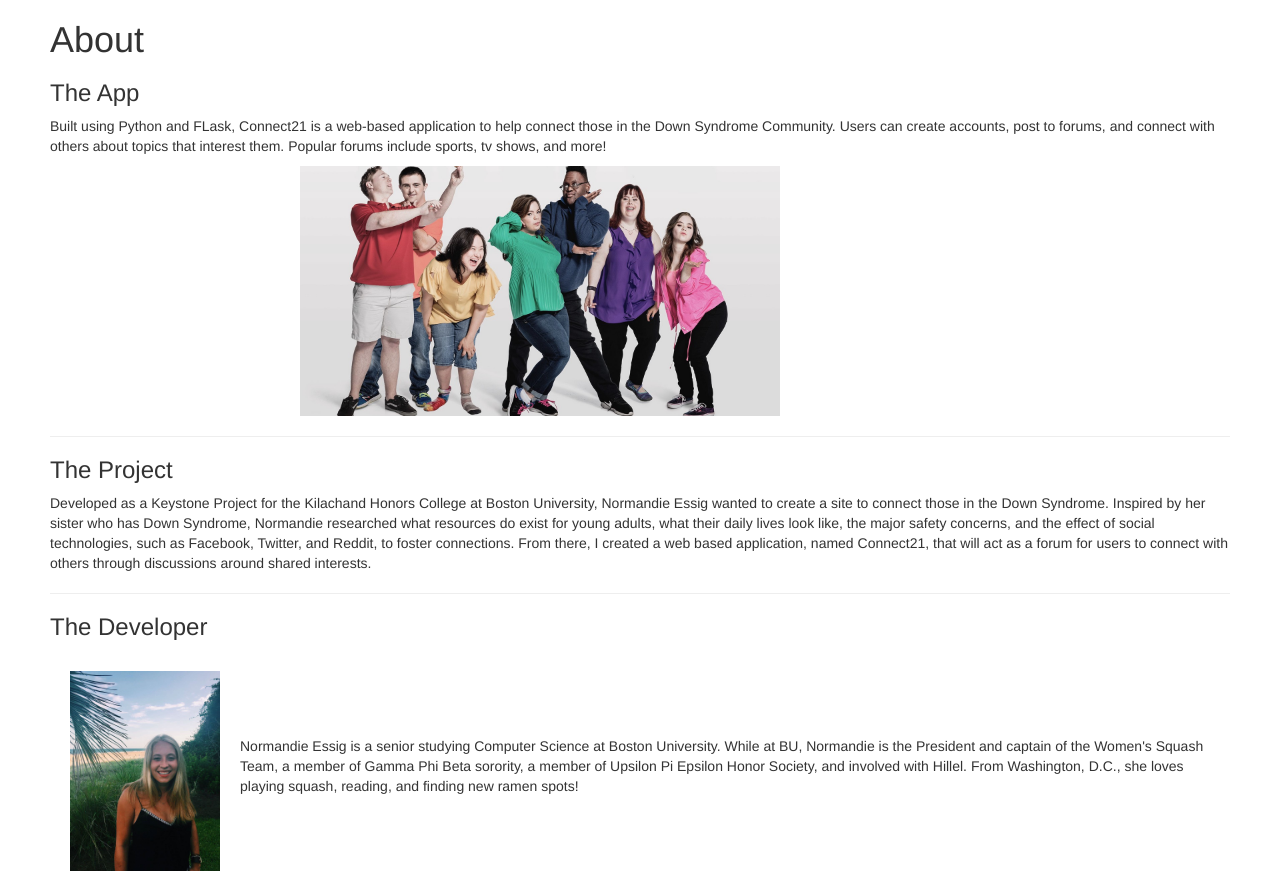
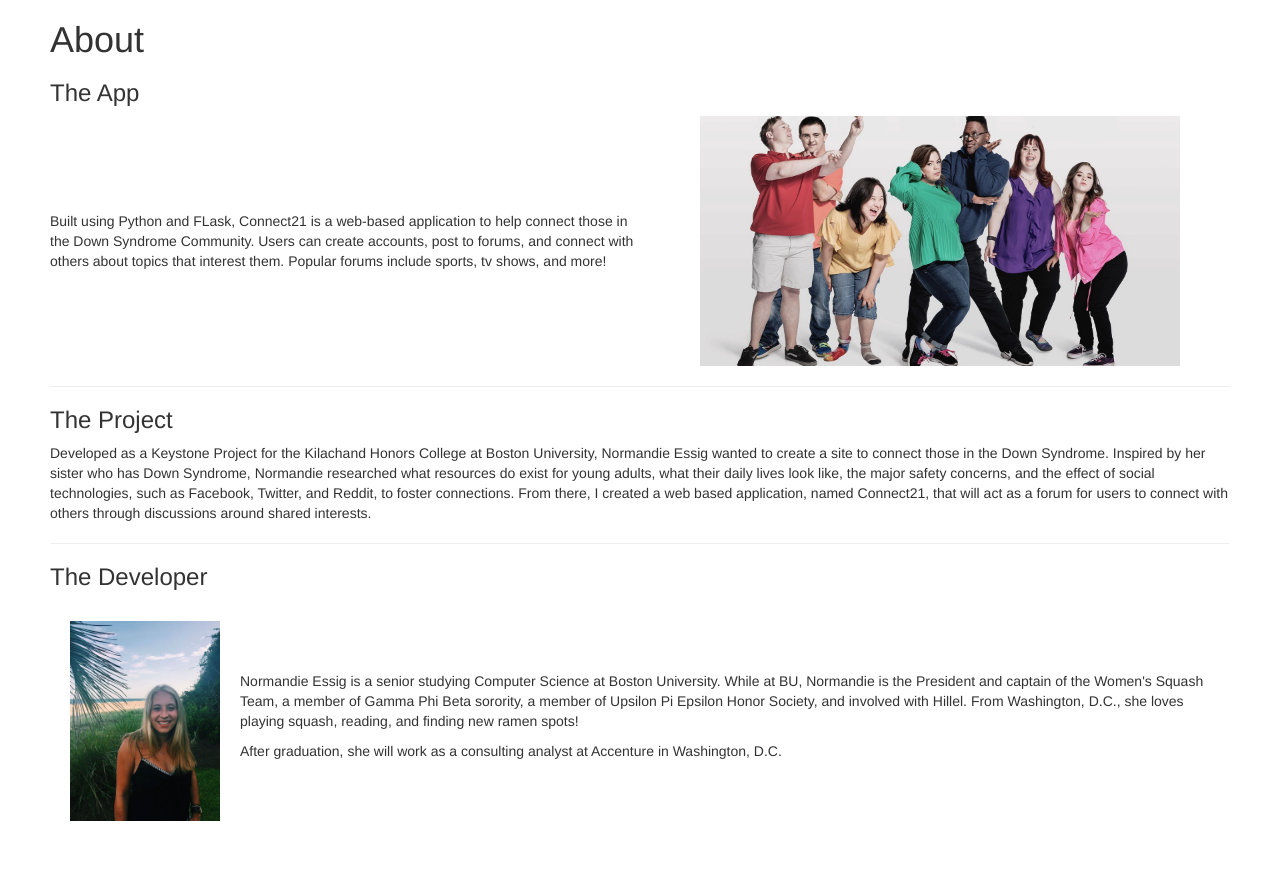
Before and after one commit to nessig12/Connect21, a Flask app: page /about in a window 1280 px wide. Shown: the part 52-943 px from the top of the page. After the commit the page ends 873 px from the top, so only its background shows below. Run offline with Flask 2, Linux system fonts and the light colour scheme; some libraries are stand-ins or nearby versions.

Commit message:
About page edits

```diff
--- a/app/templates/about.html
+++ b/app/templates/about.html
@@ -4,8 +4,13 @@
 	<div class="about " style="margin-left: 50px; margin-right: 50px;">
 	    <h1> About </h1>
 	    <h3> The App </h3>
-	    <p>  Built using Python and FLask, Connect21 is a web-based application to help connect those in the Down Syndrome Community. Users can create accounts, post to forums, and connect with others about topics that interest them. Popular forums include sports, tv shows, and more! </p>
-	    <img src="{{url_for('static', filename='born-this-way.jpg')}}" alt="Young Adults with Down Syndrome" height="250" width="480" style="margin-left: 250px">
+	    <table>
+	    	<tr>
+	    		<td>  Built using Python and FLask, Connect21 is a web-based application to help connect those in the Down Syndrome Community. Users can create accounts, post to forums, and connect with others about topics that interest them. Popular forums include sports, tv shows, and more! </td>
+	    		<td>   <img src="{{url_for('static', filename='born-this-way.jpg')}}" alt="Young Adults with Down Syndrome" height="250" width="480" style="margin-left: 50px; margin-right: 50px"></td>
+	    	</tr>
+	    </table>
+
 	    <hr>
 	    <h3> The Project </h3>
 	    <p> Developed as a Keystone Project for the Kilachand Honors College at Boston University, Normandie Essig wanted to create a site to connect those in the Down Syndrome. Inspired by her sister who has Down Syndrome, Normandie researched what resources do exist for young adults, what their daily lives look like, the major safety concerns, and the effect of social technologies, such as Facebook, Twitter, and Reddit, to foster connections. From there, I created a web based application, named Connect21, that will act as a forum for users to connect with others through discussions around shared interests.
@@ -19,6 +24,7 @@
 	            </td>
 	            <td>
 	                <p> Normandie Essig is a senior studying Computer Science at Boston University. While at BU, Normandie is the President and captain of the Women's Squash Team, a member of Gamma Phi Beta sorority, a member of Upsilon Pi Epsilon Honor Society, and involved with Hillel. From Washington, D.C., she loves playing squash, reading, and finding new ramen spots! </p>
+	                <p> After graduation, she will work as a consulting analyst at Accenture in Washington, D.C.</p>
 	            </td>
 	        </tr>
 	    </table>
```
